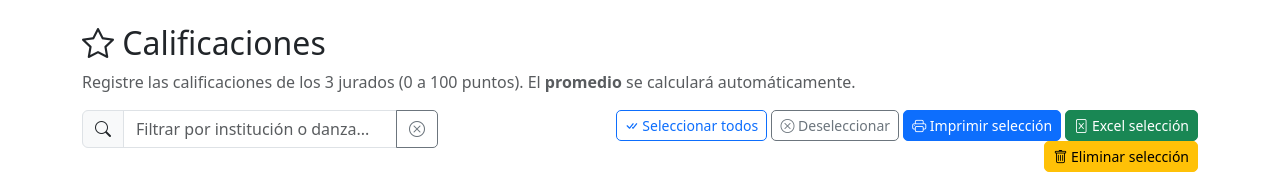
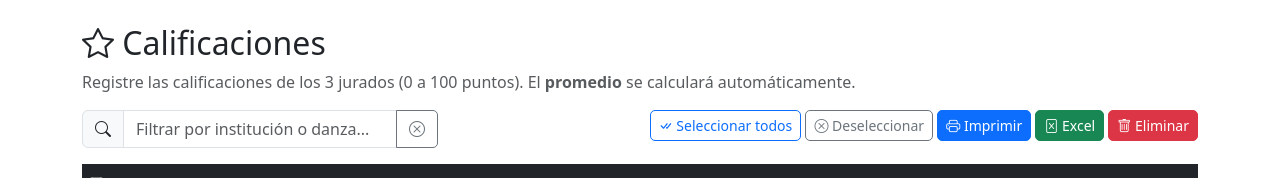
Before and after one commit to 18uriel/concurso-danzas, a Flask app: page /calificaciones in a window 1280 px wide. Shown: the part 56-234 px from the top of the page. Run offline with Flask 3, Linux system fonts and the light colour scheme; a user stored in the database is signed in; data that the repository does not hold is empty; some libraries are stand-ins or nearby versions.

Commit message:
Versión completa de calificaciones con selección múltiple

```diff
--- a/templates/calificaciones.html
+++ b/templates/calificaciones.html
@@ -25,13 +25,13 @@
             <i class="bi bi-x-circle"></i> Deseleccionar
         </button>
         <button class="btn btn-sm btn-primary" onclick="imprimirSeleccionados()">
-            <i class="bi bi-printer"></i> Imprimir selección
+            <i class="bi bi-printer"></i> Imprimir
         </button>
         <button class="btn btn-sm btn-success" onclick="exportarSeleccionados()">
-            <i class="bi bi-file-excel"></i> Excel selección
+            <i class="bi bi-file-excel"></i> Excel
         </button>
-        <button class="btn btn-sm btn-warning" onclick="eliminarSeleccionados()">
-            <i class="bi bi-trash"></i> Eliminar selección
+        <button class="btn btn-sm btn-danger" onclick="eliminarSeleccionados()">
+            <i class="bi bi-trash"></i> Eliminar
         </button>
     </div>
 </div>
@@ -133,7 +133,6 @@ document.getElementById('filtroBusqueda').addEventListener('keyup', function() {
             contador++;
         } else {
             fila.style.display = 'none';
-            // Desmarcar si está oculto
             const checkbox = fila.querySelector('.checkbox-participante');
             if (checkbox) checkbox.checked = false;
         }
@@ -142,7 +141,6 @@ document.getElementById('filtroBusqueda').addEventListener('keyup', function() {
     actualizarContador();
     actualizarCheckboxTodos();
 
-    // Mostrar mensaje si no hay resultados
     let mensaje = document.getElementById('mensajeSinResultados');
     if (contador === 0) {
         if (!mensaje) {
@@ -247,7 +245,7 @@ document.querySelectorAll('.calificacion').forEach(input => {
 });
 
 // ==========================================
-// 4. IMPRIMIR SOLO SELECCIONADOS
+// 4. IMPRIMIR SELECCIONADOS (SIN TEXTO NO DESEADO)
 // ==========================================
 function imprimirSeleccionados() {
     const seleccionados = document.querySelectorAll('.checkbox-participante:checked');
@@ -283,9 +281,8 @@ function imprimirSeleccionados() {
     ventana.document.write(`
         <div class="print-header">
             <h1>🏆 JULLULLUMA RAIMI 2026</h1>
-            <h4>CALIFICACIONES SELECCIONADAS</h4>
+            <h4>CALIFICACION</h4>
             <p>Fecha: ${new Date().toLocaleString()}</p>
-            <p><strong>Total seleccionados:</strong> ${seleccionados.length}</p>
         </div>
         <table class="table table-striped">
             <thead>
@@ -331,7 +328,6 @@ function imprimirSeleccionados() {
     ventana.document.write(`
         <div class="print-footer">
             <p>Municipalidad Distrital de Santa Rosa - Concurso de Danzas</p>
-            <p>Resultados calculados con el promedio de los 3 jurados</p>
         </div>
         <div class="text-center mt-3">
             <button onclick="window.print()" class="btn btn-primary">🖨️ Imprimir</button>
@@ -409,7 +405,6 @@ function eliminarSeleccionados() {
 
     if (confirm(`¿Estás seguro de eliminar ${seleccionados.length} participante(s)? Esta acción no se puede deshacer.`)) {
         const ids = Array.from(seleccionados).map(cb => cb.getAttribute('data-id'));
-        // Redirigir con los IDs seleccionados
         window.location.href = `{{ url_for('eliminar_seleccionados') }}?ids=${ids.join(',')}`;
     }
 }
```
